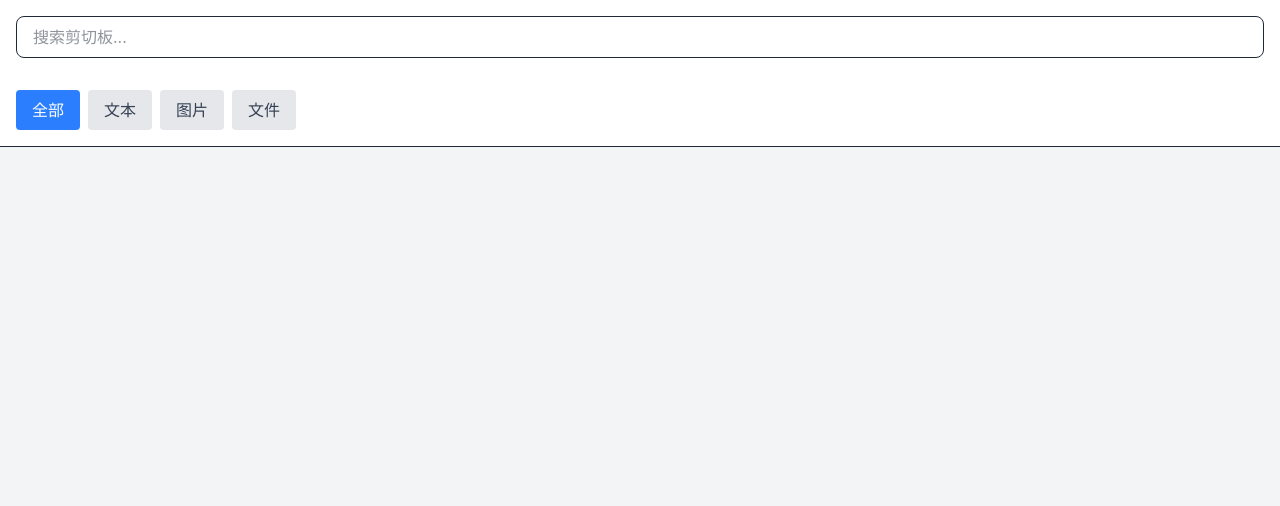
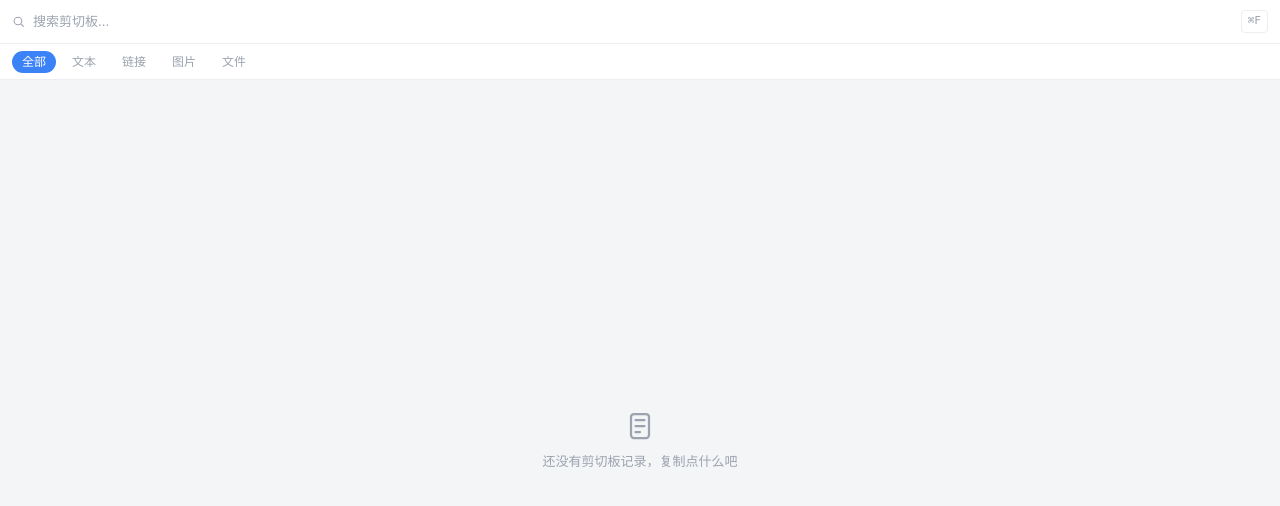
Before and after one commit to Sanford284/clipboard-manager, a React (Vite) app: page / in a window 1280 px wide. Shown: the top 506 px of the page. Built offline with nearby package versions, Linux system fonts and the light colour scheme.

Commit message:
feat(ui): compose main window shell with theme + keyboard nav

```diff
--- a/src/App.tsx
+++ b/src/App.tsx
@@ -1,97 +1,28 @@
+import { useEffect, useRef } from 'react';
 import { observer } from 'mobx-react-lite';
 import { clipboardStore } from './stores/ClipboardStore';
-import { useState } from 'react';
-import './styles.css';
+import { applyTheme } from './lib/theme';
+import { useKeyboardNav } from './hooks/useKeyboardNav';
+import { SearchBar } from './components/SearchBar';
+import { FilterChips } from './components/FilterChips';
+import { ClipboardList } from './components/ClipboardList';
 
 const App = observer(() => {
-  const [searchInput, setSearchInput] = useState('');
+  const searchRef = useRef<HTMLInputElement>(null);
 
-  const handleSearch = (e: React.ChangeEvent<HTMLInputElement>) => {
-    setSearchInput(e.target.value);
-    clipboardStore.setSearch(e.target.value);
-  };
+  useEffect(() => {
+    applyTheme(clipboardStore.settings.theme);
+  }, [clipboardStore.settings.theme]);
 
-  const handleFilterChange = (type: any) => {
-    clipboardStore.setFilter(type);
-  };
-
-  const handleItemClick = async (id: number) => {
-    await clipboardStore.pasteItem(id);
-
-  };
-
-  const handleDelete = async (id: number, e: React.MouseEvent) => {
-    e.stopPropagation();
-    await clipboardStore.deleteItem(id);
-  };
-
-  const handleTogglePin = async (id: number, e: React.MouseEvent) => {
-    e.stopPropagation();
-    await clipboardStore.togglePin(id);
-  };
+  useKeyboardNav({
+    focusSearch: () => searchRef.current?.focus(),
+  });
 
   return (
-    <div className="h-screen bg-gray-100 flex flex-col">
-      <div className="p-4 bg-white shadow">
-        <input
-          type="text"
-          placeholder="搜索剪切板..."
-          value={searchInput}
-          onChange={handleSearch}
-          className="w-full px-4 py-2 border rounded-lg focus:outline-none focus:ring-2 focus:ring-blue-500"
-        />
-      </div>
-
-      <div className="flex gap-2 p-4 bg-white border-b">
-        {['all', 'text', 'image', 'file_path'].map(type => (
-          <button
-            key={type}
-            onClick={() => handleFilterChange(type)}
-            className={`px-4 py-2 rounded ${
-              clipboardStore.filterType === type
-                ? 'bg-blue-500 text-white'
-                : 'bg-gray-200 text-gray-700'
-            }`}
-          >
-            {type === 'all' ? '全部' : type === 'text' ? '文本' : type === 'image' ? '图片' : '文件'}
-          </button>
-        ))}
-      </div>
-
-      <div className="flex-1 overflow-y-auto p-4">
-        {clipboardStore.filteredItems.map(item => (
-          <div
-            key={item.id}
-            onClick={() => handleItemClick(item.id)}
-            className="bg-white p-4 mb-2 rounded-lg shadow hover:shadow-md cursor-pointer transition"
-          >
-            <div className="flex justify-between items-start">
-              <div className="flex-1">
-                <p className="text-sm text-gray-600 mb-1">
-                  {new Date(item.created_at).toLocaleString()}
-                </p>
-                <p className="text-gray-800 break-words">{item.preview}</p>
-              </div>
-              <div className="flex gap-2 ml-4">
-                <button
-                  onClick={(e) => handleTogglePin(item.id, e)}
-                  className={`px-2 py-1 rounded ${
-                    item.pinned ? 'bg-yellow-400' : 'bg-gray-200'
-                  }`}
-                >
-                  📌
-                </button>
-                <button
-                  onClick={(e) => handleDelete(item.id, e)}
-                  className="px-2 py-1 bg-red-500 text-white rounded hover:bg-red-600"
-                >
-                  🗑️
-                </button>
-              </div>
-            </div>
-          </div>
-        ))}
-      </div>
+    <div className="h-screen flex flex-col bg-bg">
+      <SearchBar ref={searchRef} />
+      <FilterChips />
+      <ClipboardList />
     </div>
   );
 });
```
